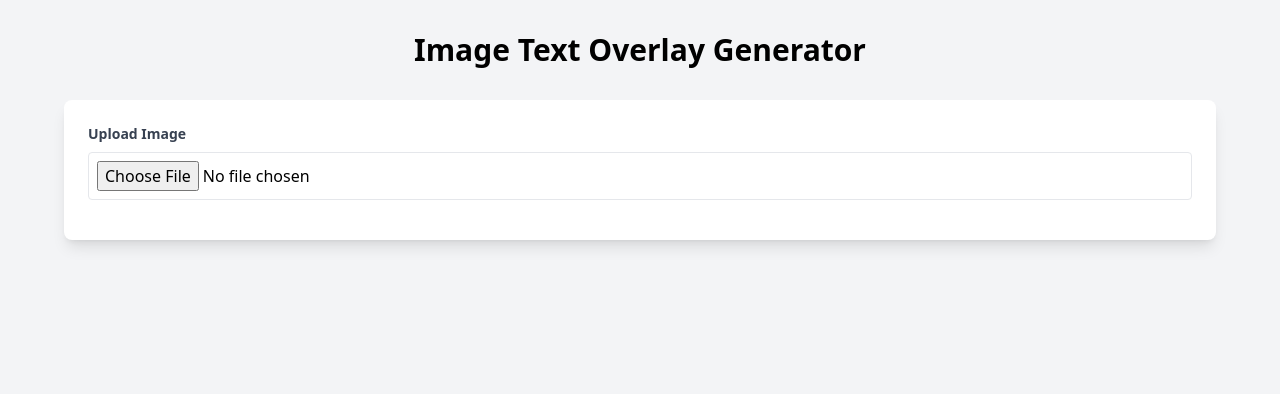
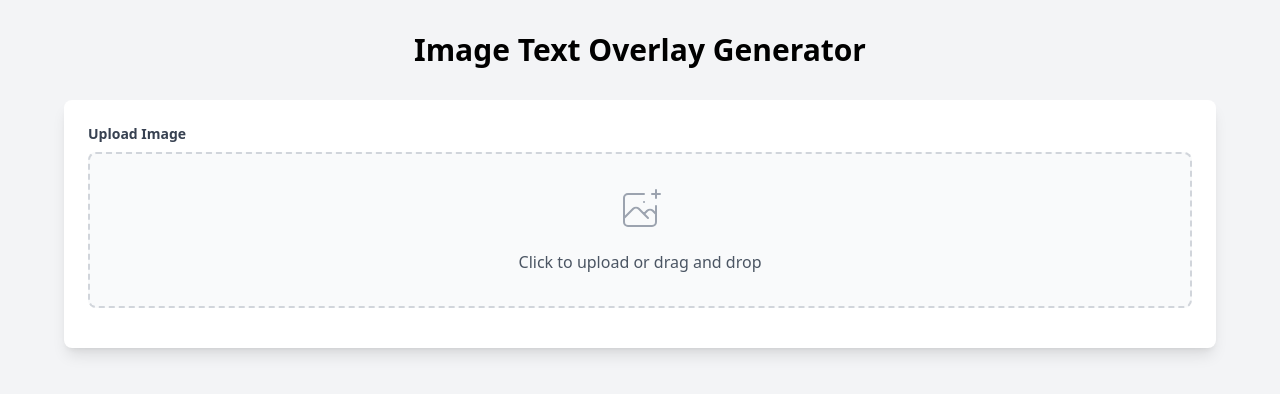
Before and after one commit to adriangohjw/image-overlay-generator, a React (Vite) app: page / in a window 1280 px wide. Shown: the top 394 px of the page. Built offline with nearby package versions, Linux system fonts and the light colour scheme.

Commit message:
Enhance ImageUpload component with drag and drop support

```diff
--- a/src/components/ImageUpload.tsx
+++ b/src/components/ImageUpload.tsx
@@ -1,19 +1,44 @@
-import { ChangeEvent } from 'react'
+import { ChangeEvent, DragEvent, useState } from 'react'
 
 interface ImageUploadProps {
   onImageUpload: (imageDataUrl: string) => void
 }
 
 export function ImageUpload({ onImageUpload }: ImageUploadProps) {
-  const handleImageUpload = (e: ChangeEvent<HTMLInputElement>) => {
-    if (e.target.files && e.target.files[0]) {
+  const [isDragging, setIsDragging] = useState(false)
+
+  const handleImageUpload = (file: File) => {
     const reader = new FileReader()
     reader.onload = (e) => {
       if (e.target?.result) {
         onImageUpload(e.target.result as string)
       }
     }
-      reader.readAsDataURL(e.target.files[0])
+    reader.readAsDataURL(file)
+  }
+
+  const handleFileInput = (e: ChangeEvent<HTMLInputElement>) => {
+    if (e.target.files && e.target.files[0]) {
+      handleImageUpload(e.target.files[0])
+    }
+  }
+
+  const handleDragOver = (e: DragEvent<HTMLDivElement>) => {
+    e.preventDefault()
+    setIsDragging(true)
+  }
+
+  const handleDragLeave = (e: DragEvent<HTMLDivElement>) => {
+    e.preventDefault()
+    setIsDragging(false)
+  }
+
+  const handleDrop = (e: DragEvent<HTMLDivElement>) => {
+    e.preventDefault()
+    setIsDragging(false)
+
+    if (e.dataTransfer.files && e.dataTransfer.files[0]) {
+      handleImageUpload(e.dataTransfer.files[0])
     }
   }
 
@@ -22,12 +47,42 @@ export function ImageUpload({ onImageUpload }: ImageUploadProps) {
       <label className="block text-gray-700 text-sm font-bold mb-2">
         Upload Image
       </label>
+      <div
+        className={`relative border-2 border-dashed rounded-lg p-8 text-center cursor-pointer transition-colors
+          ${isDragging
+            ? 'border-blue-500 bg-blue-50'
+            : 'border-gray-300 hover:border-gray-400 bg-gray-50'}`}
+        onDragOver={handleDragOver}
+        onDragLeave={handleDragLeave}
+        onDrop={handleDrop}
+      >
         <input
           type="file"
           accept="image/*"
-        onChange={handleImageUpload}
-        className="w-full p-2 border rounded"
+          onChange={handleFileInput}
+          className="absolute inset-0 w-full h-full opacity-0 cursor-pointer"
+          title=""
         />
+        <div className="space-y-4">
+          <svg
+            className={`mx-auto h-12 w-12 ${isDragging ? 'text-blue-500' : 'text-gray-400'}`}
+            stroke="currentColor"
+            fill="none"
+            viewBox="0 0 48 48"
+            aria-hidden="true"
+          >
+            <path
+              d="M28 8H12a4 4 0 00-4 4v20m32-12v8m0 0v8a4 4 0 01-4 4H12a4 4 0 01-4-4v-4m32-4l-3.172-3.172a4 4 0 00-5.656 0L28 28M8 32l9.172-9.172a4 4 0 015.656 0L28 28m0 0l4 4m4-24h8m-4-4v8m-12 4h.02"
+              strokeWidth="2"
+              strokeLinecap="round"
+              strokeLinejoin="round"
+            />
+          </svg>
+          <div className="text-gray-600">
+            <span className="font-medium">Click to upload</span> or drag and drop
+          </div>
+        </div>
+      </div>
     </div>
   )
 }
```
Lines whose indentation alone changed are shown as unchanged.
